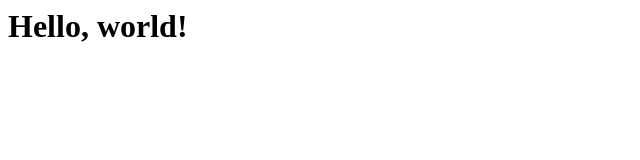
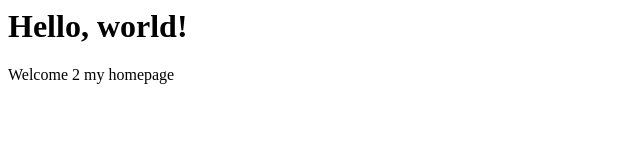
Before and after one commit to oobfest/website-old, a plain HTML site: page index.html in a window 1280 px wide. Shown: the whole page, without its empty margins (0-640 px from the left). Drawn offline with Linux system fonts and the light colour scheme.

Commit message:
First local commit

```diff
--- a/index.html
+++ b/index.html
@@ -1 +1,2 @@
 <h1>Hello, world!</h1>
+<p>Welcome 2 my homepage</p>
```
